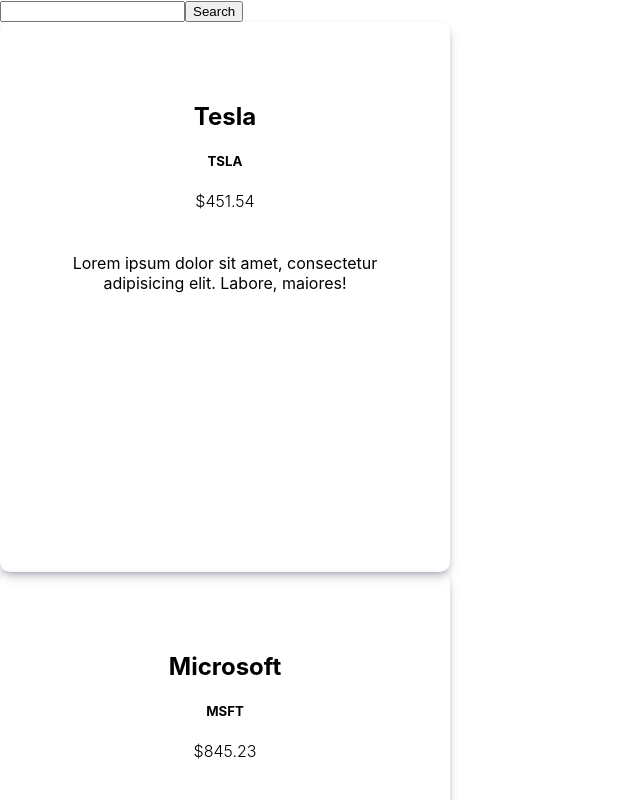
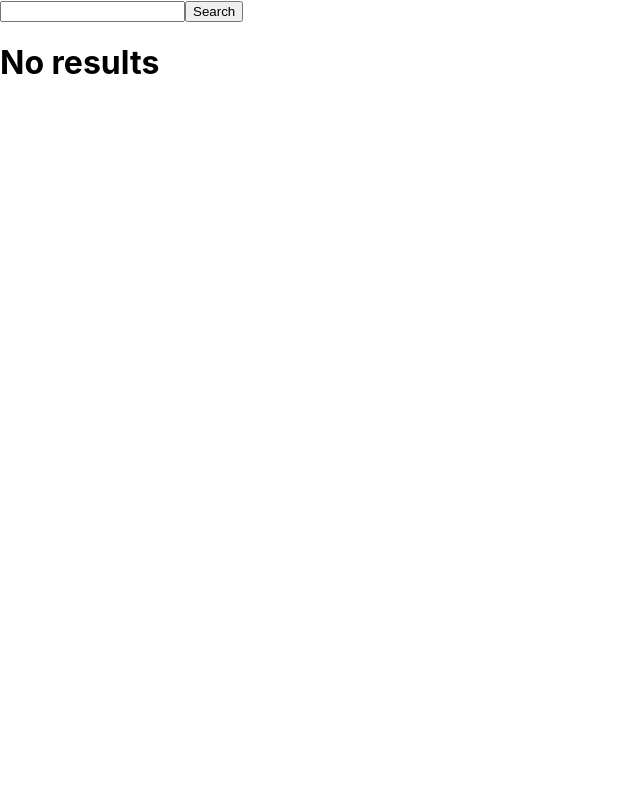
Before and after one commit to pehrn/FinApp, a React (Create React App) app in the folder frontend/: page / in a window 1280 px wide. Shown: the top 800 px of the page, without its empty margins (0-640 px from the left). Built offline with nearby package versions, Linux system fonts and the light colour scheme.

Commit message:
Dynamic results fetching

```diff
--- a/frontend/src/App.tsx
+++ b/frontend/src/App.tsx
@@ -7,7 +7,7 @@
 
 function App() {
     const [search, setSearch] = useState<string>("");
-    const [searchResults, setSearchResults] = useState<CompanySearch[]>([]);
+    const [searchResult, setSearchResult] = useState<CompanySearch[]>([]);
     const [serverError, setServerError] = useState<string>("");
 
     const handleChange = (e: ChangeEvent<HTMLInputElement>) => {
@@ -21,7 +21,7 @@
         if (typeof result === "string") {
             setServerError(result);
         } else if (Array.isArray(result.data)) {
-            setSearchResults(result.data);
+            setSearchResult(result.data);
         }
 
         // console.log(searchResults);
@@ -30,7 +30,8 @@
   return (
     <div className="App">
         <Search onClick={onClick} search={search} handleChange={handleChange}/>
-        <CardList />
+        <CardList searchResults={searchResult} />
+        {serverError && <h1>{serverError}</h1>}
     </div>
   );
 }
--- a/frontend/src/Components/Card/Card.tsx
+++ b/frontend/src/Components/Card/Card.tsx
@@ -1,21 +1,21 @@
 import React, { JSX } from "react";
+import { CompanySearch } from "../../company";
 import "./Card.css";
 
 interface Props {
-    companyName: string;
-    ticker: string;
-    price: number;
+    id: string;
+    searchResult: CompanySearch;
 };
 
-const Card: React.FC<Props> = ({ companyName, ticker, price }: Props): JSX.Element => {
+const Card: React.FC<Props> = ({ id, searchResult }: Props): JSX.Element => {
     return (
         <div className="card">
+            <img alt="company logo" />
             <div className="details">
-                <h2>{companyName}</h2>
-                <h5>{ticker}</h5>
-                <p>${price}</p>
+                {searchResult.name} ({searchResult.symbol})
             </div>
-            <p className="info">Lorem ipsum dolor sit amet, consectetur adipisicing elit. Labore, maiores!</p>
+            <p>{searchResult.currency}</p>
+            <p className="info">{searchResult.exchangeShortName} - {searchResult.stockExchange}</p>
         </div>
     )
 };
--- a/frontend/src/Components/CardList/CardList.tsx
+++ b/frontend/src/Components/CardList/CardList.tsx
@@ -1,17 +1,22 @@
 import React, { JSX } from "react";
+import { CompanySearch } from "../../company";
 import Card from "../Card/Card";
 import "./CardList.css";
+import { v4 as uuidv4 } from "uuid";
 
-interface Props {}
+interface Props {
+    searchResults: CompanySearch[];
+}
 
-const CardList : React.FC<Props> = (props: Props): JSX.Element => {
-    return (
-        <div>
-            <Card companyName="Tesla" ticker="TSLA" price={451.54} />
-            <Card companyName="Microsoft" ticker="MSFT" price={845.23} />
-            <Card companyName="Boeing" ticker="BA" price={221.01} />
-        </div>
-    )
+const CardList : React.FC<Props> = ({ searchResults }: Props): JSX.Element => {
+    return <>
+            {searchResults.length > 0 ? (
+                searchResults.map((result) => {
+                    return <Card id={result.symbol} key={uuidv4()} searchResult={result} />
+                })
+            ): (
+                <h1>No results</h1>
+            )}</>;
 };
 
 export default CardList;
```
Also changed, not shown: frontend/package.json (+24 -13 lines), 1 other file (tests, documents, lock files or other folders).
